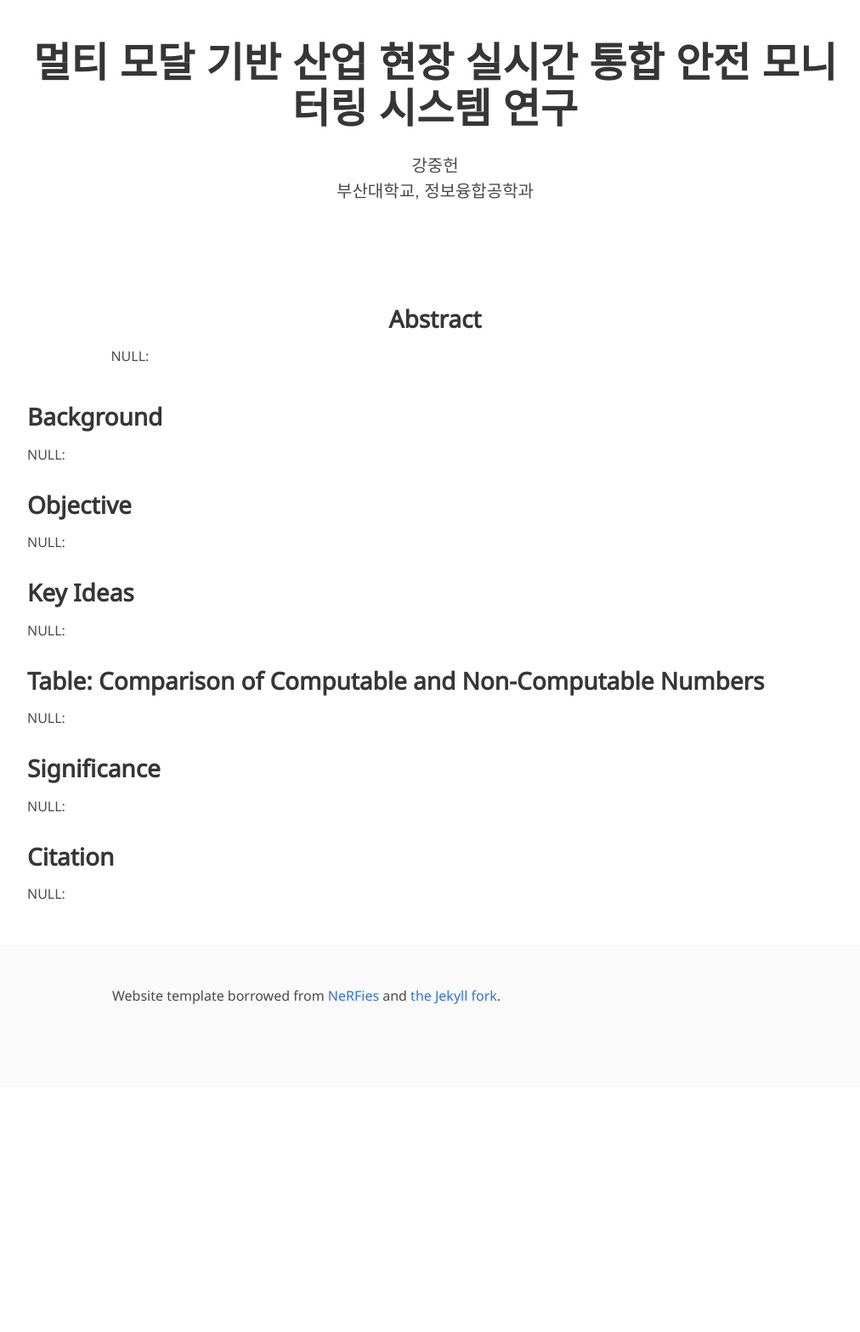
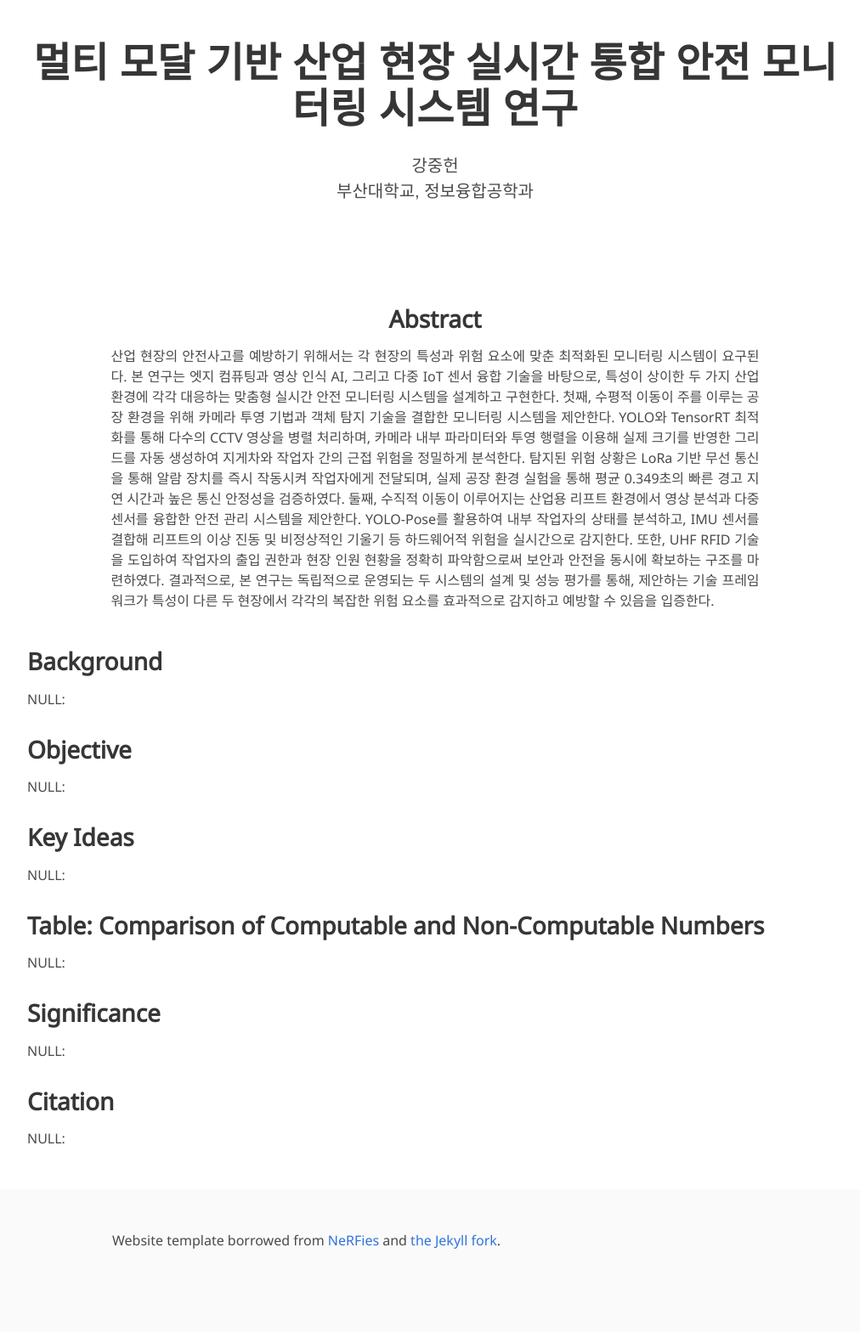
Before and after one commit to ctret11/ctret11.github.io, a Jekyll site: the page built from index.md, in a window 1280 px wide. Shown: the whole page at 85% size, without its empty margins (128-1140 px from the left). Built offline with Jekyll 4.4.1, drawn with Linux system fonts in a browser that asks for light colours; some web fonts are replaced; before the commit the page ends 1280 px from its top, so only the background shows below that.

Commit message:
Update index.md

```diff
--- a/index.md
+++ b/index.md
@@ -14,7 +14,7 @@ affiliations:
     <div class="column is-four-fifths">
         <h2>Abstract</h2>
         <div class="content has-text-justified">
-NULL:
+산업 현장의 안전사고를 예방하기 위해서는 각 현장의 특성과 위험 요소에 맞춘 최적화된 모니터링 시스템이 요구된다. 본 연구는 엣지 컴퓨팅과 영상 인식 AI, 그리고 다중 IoT 센서 융합 기술을 바탕으로, 특성이 상이한 두 가지 산업 환경에 각각 대응하는 맞춤형 실시간 안전 모니터링 시스템을 설계하고 구현한다. 첫째, 수평적 이동이 주를 이루는 공장 환경을 위해 카메라 투영 기법과 객체 탐지 기술을 결합한 모니터링 시스템을 제안한다. YOLO와 TensorRT 최적화를 통해 다수의 CCTV 영상을 병렬 처리하며, 카메라 내부 파라미터와 투영 행렬을 이용해 실제 크기를 반영한 그리드를 자동 생성하여 지게차와 작업자 간의 근접 위험을 정밀하게 분석한다. 탐지된 위험 상황은 LoRa 기반 무선 통신을 통해 알람 장치를 즉시 작동시켜 작업자에게 전달되며, 실제 공장 환경 실험을 통해 평균 0.349초의 빠른 경고 지연 시간과 높은 통신 안정성을 검증하였다. 둘째, 수직적 이동이 이루어지는 산업용 리프트 환경에서 영상 분석과 다중 센서를 융합한 안전 관리 시스템을 제안한다. YOLO-Pose를 활용하여 내부 작업자의 상태를 분석하고, IMU 센서를 결합해 리프트의 이상 진동 및 비정상적인 기울기 등 하드웨어적 위험을 실시간으로 감지한다. 또한, UHF RFID 기술을 도입하여 작업자의 출입 권한과 현장 인원 현황을 정확히 파악함으로써 보안과 안전을 동시에 확보하는 구조를 마련하였다. 결과적으로, 본 연구는 독립적으로 운영되는 두 시스템의 설계 및 성능 평가를 통해, 제안하는 기술 프레임워크가 특성이 다른 두 현장에서 각각의 복잡한 위험 요소를 효과적으로 감지하고 예방할 수 있음을 입증한다.
         </div>
     </div>
 </div>
```
